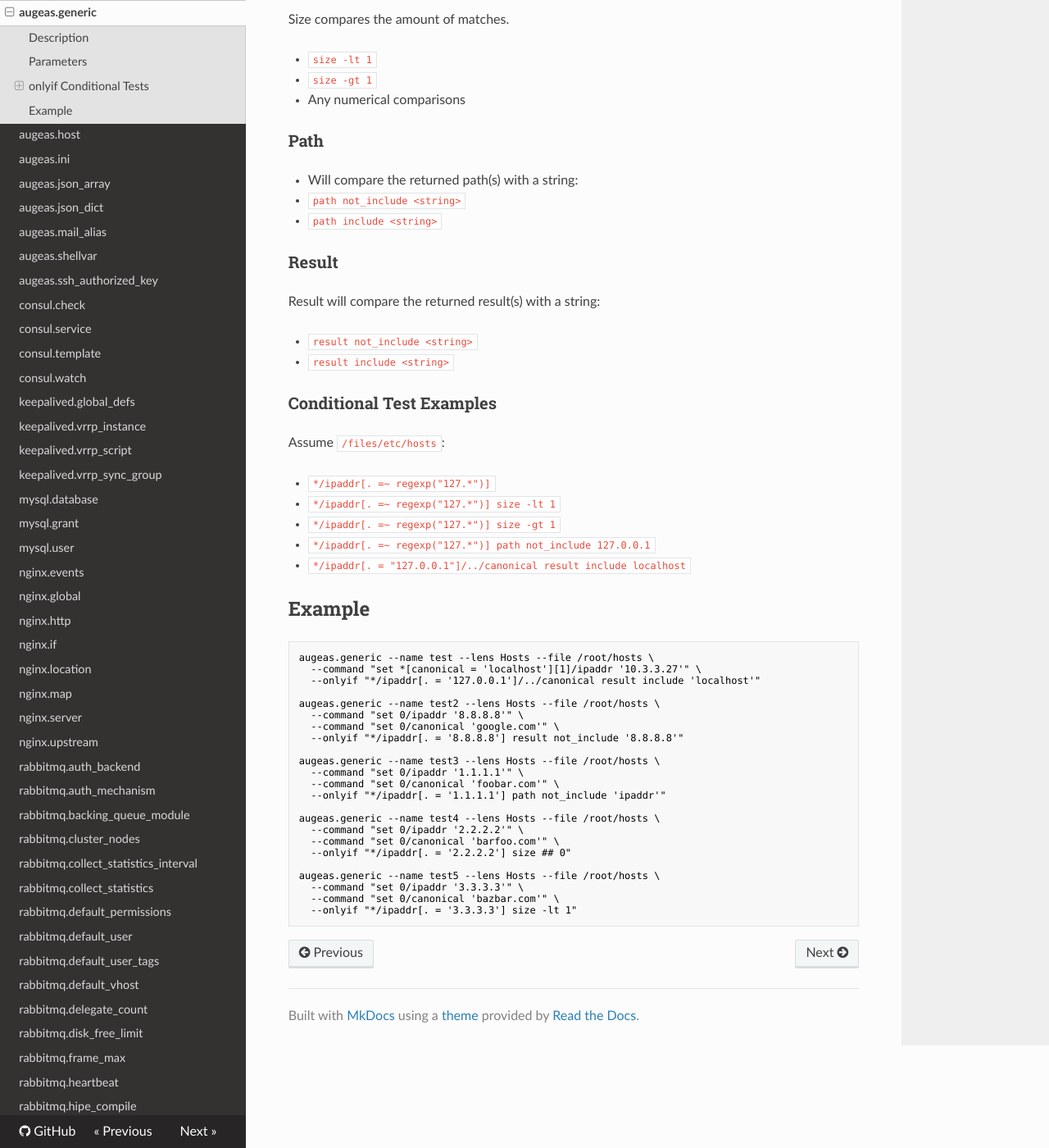
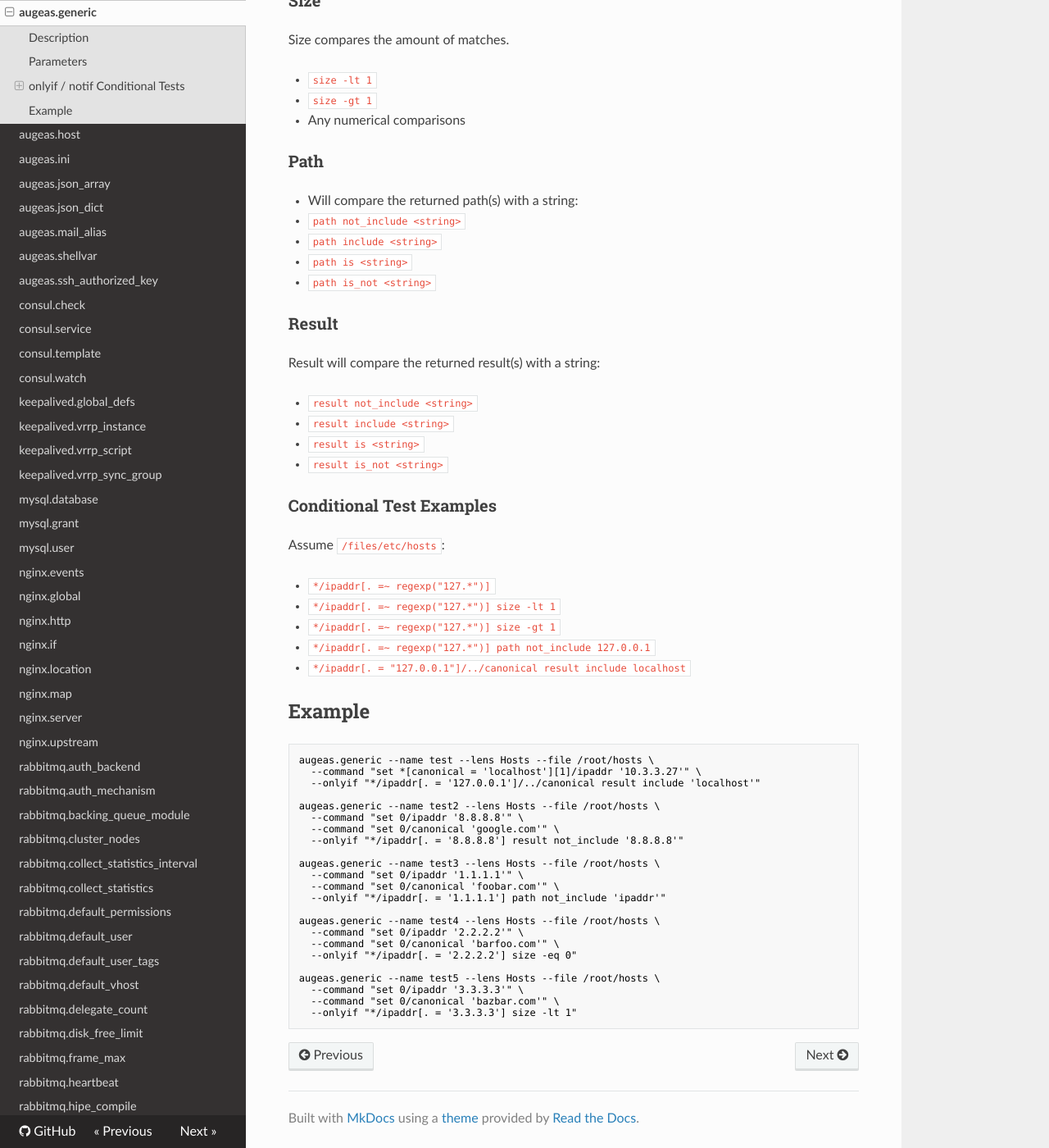
Before and after one commit to wffls/waffles, an MkDocs documentation site: the page built from docs/resources/augeas.generic.md, in a window 1280 px wide and 1400 px high, scrolled down 736 px. Shown: the whole window at 82% size. Built offline with MkDocs 1.6.1, drawn with Linux system fonts in a browser that asks for light colours; nearby versions of some CDN libraries; old or Windows-style settings are respelled for this version of MkDocs; some of the changed text lies outside the part shown.

Commit message:
Augeas Updates
This commit begins a refactor of the basic Augeas resources to use the
`augeas.generic` resource.

````diff
--- a/docs/resources/augeas.generic.md
+++ b/docs/resources/augeas.generic.md
@@ -12,11 +12,12 @@ Change a file using Augeas
 * lens_path: A custom directory that contain lenses. Optional. Multi-var.
 * command: A single Augeas command to run. Optional. Multi-var.
 * onlyif: A match conditional to check prior to running commands. If `true`, the command(s) are run. Optional.
+* notif: The same as `onlyif` but when the match should fail. Optional.
 * file: The file to modify. Required. namevar.
 
-## onlyif Conditional Tests
+## onlyif / notif Conditional Tests
 
-`onlyif` tests have the following format:
+`onlyif` and `notif` tests have the following format:
 
 ```shell
 --onlyif "<path> <function> <operator> <comparison>"
@@ -36,6 +37,8 @@ Size compares the amount of matches.
 
 * `path not_include <string>`
 * `path include <string>`
+* `path is <string>`
+* `path is_not <string>`
 
 ### Result
 
@@ -43,6 +46,8 @@ Result will compare the returned result(s) with a string:
 
 * `result not_include <string>`
 * `result include <string>`
+* `result is <string>`
+* `result is_not <string>`
 
 ### Conditional Test Examples
 
@@ -74,7 +79,7 @@ augeas.generic --name test3 --lens Hosts --file /root/hosts \
 augeas.generic --name test4 --lens Hosts --file /root/hosts \
   --command "set 0/ipaddr '2.2.2.2'" \
   --command "set 0/canonical 'barfoo.com'" \
-  --onlyif "*/ipaddr[. = '2.2.2.2'] size ## 0"
+  --onlyif "*/ipaddr[. = '2.2.2.2'] size -eq 0"
 
 augeas.generic --name test5 --lens Hosts --file /root/hosts \
   --command "set 0/ipaddr '3.3.3.3'" \
````
Also changed, not shown: docs/resources/augeas.mail_alias.md (+2 -1 lines), docs/resources/augeas.ssh_authorized_key.md (+1 -1 lines), 10 other files.
